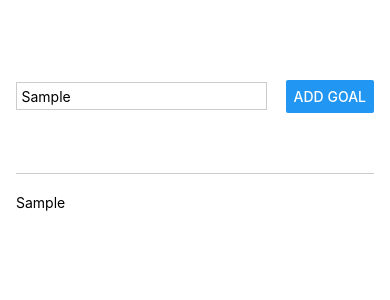
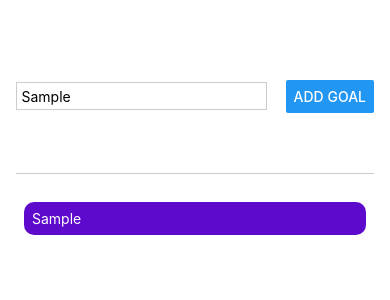
Before and after one commit to Midhunx01/goallistapp, a React Native app: screen / in a window 390 px wide. Both pictures are taken after typing "Sample" into the empty fields and a click on the button "ADD GOAL". Shown: the top 300 px of the page. Built offline with nearby package versions, Linux system fonts and the light colour scheme.

Commit message:
Fixed  IOS and Android Components Style Differences

```diff
--- a/App.js
+++ b/App.js
@@ -22,7 +22,9 @@ export default function App() {
         <Button title= 'ADD GOAL' onPress={addGoalHandler} />
         </View>
         <View style= {styles.goalContainer}>
-          {totalGoals.map((goal, i) => <Text key={i} >{goal}</Text>)}
+          {totalGoals.map((goal, i) => <View style={styles.goalView}>
+            <Text style={styles.goalText}>{goal}</Text>
+            </View>)}
         </View>
 
 
@@ -49,6 +51,16 @@ const styles = StyleSheet.create({
   },
   goalContainer: {
     flex: 7
+  },
+  goalView: {
+    margin: 8,
+    padding: 8,
+    borderRadius: 10,
+    backgroundColor: '#5e0acc',
+  },
+  goalText: {
+    color: 'white',
   }
 
+
 });
```
